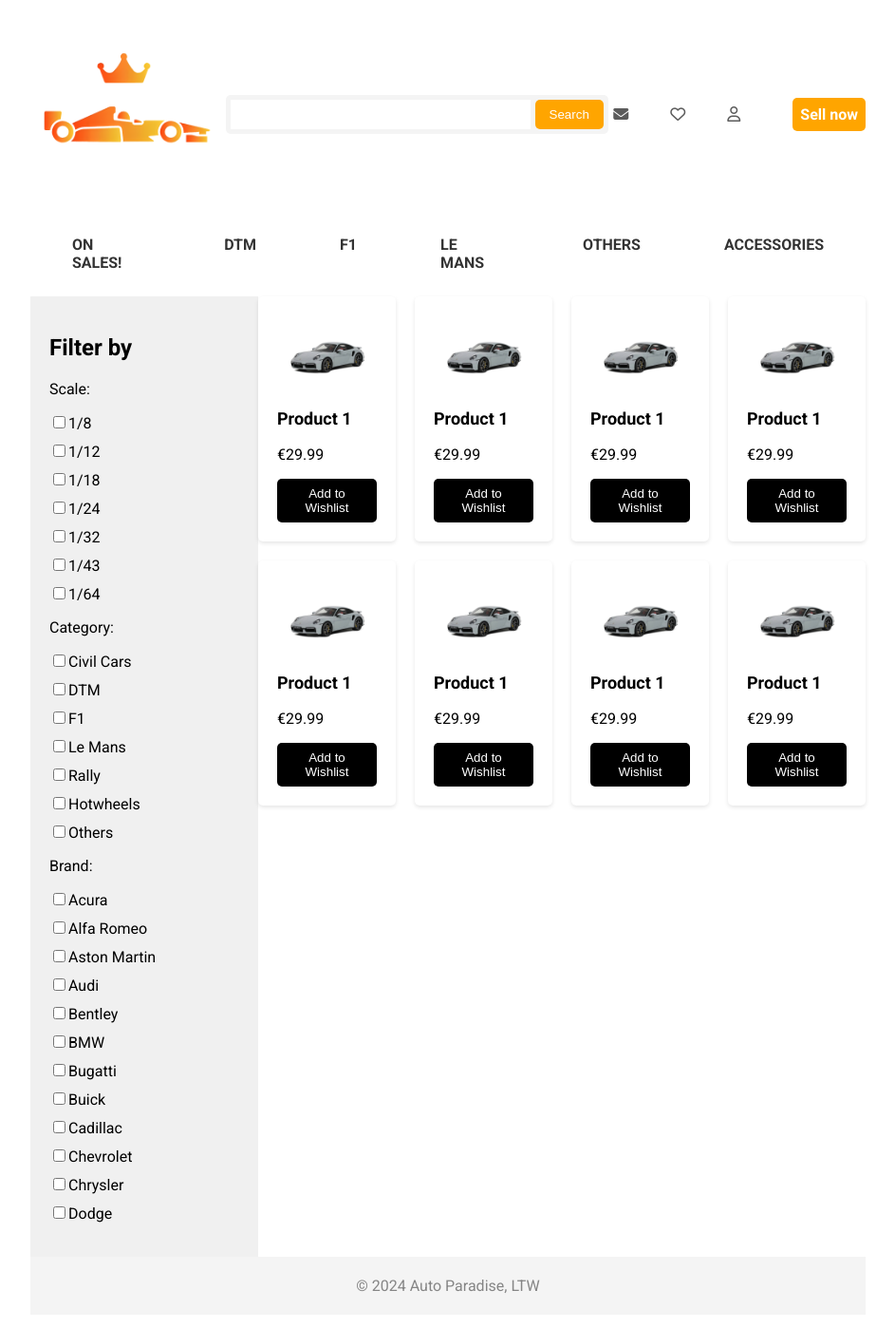
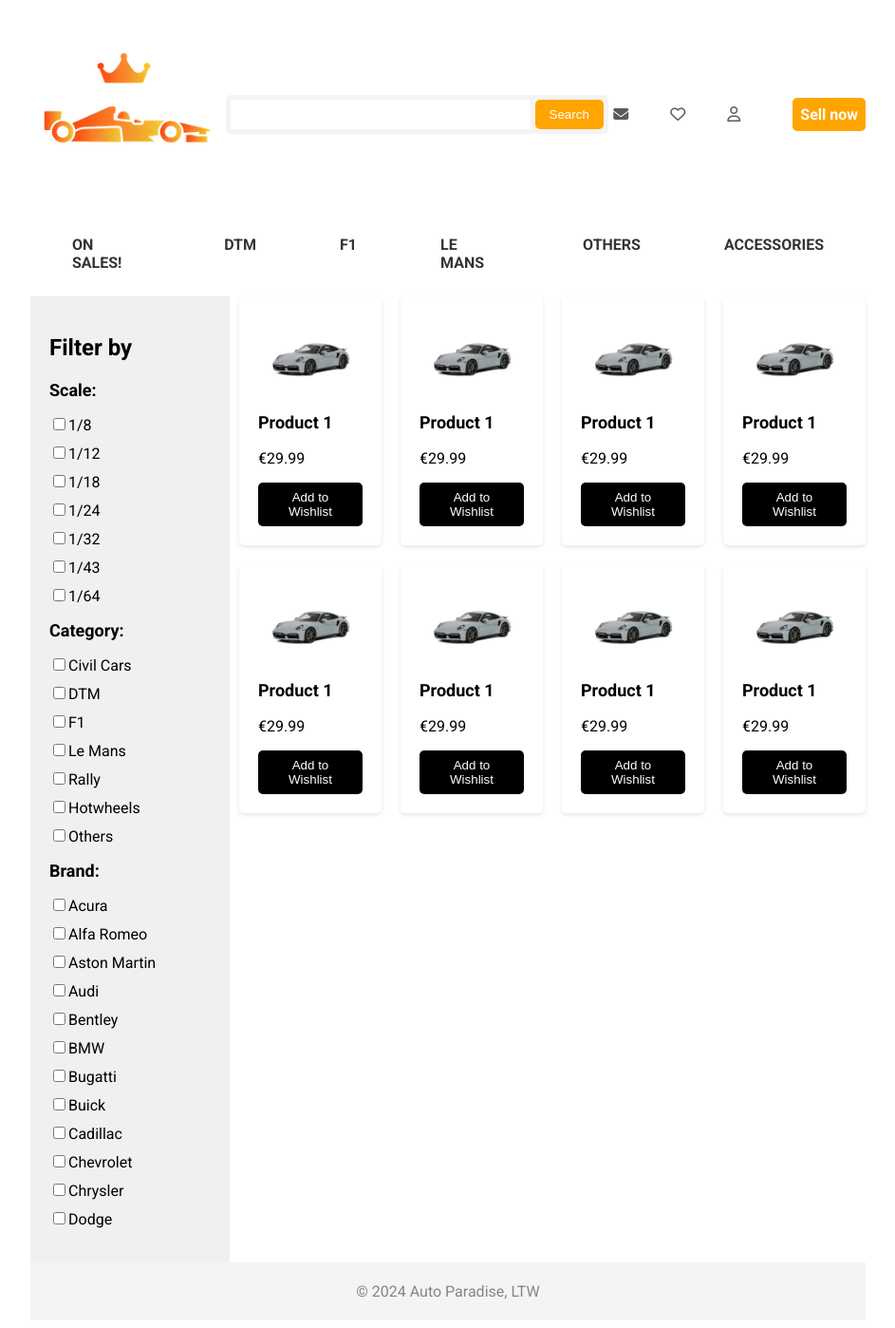
Before and after one commit to ricardoyang00/auto-paradise, a PHP site: page /search.html in a window 1280 px wide. Shown: the whole page at 95% size, without its empty margins (168-1111 px from the left). Before the commit the page ends 1362 px from the top, so only its background shows below. Run offline with PHP 8.4, Linux system fonts and the light colour scheme; some libraries are stand-ins or nearby versions.

Commit message:
fixed filter style

```diff
--- a/search.html
+++ b/search.html
@@ -36,12 +36,11 @@
             </ul>
         </nav>
       </header>
-
       <aside id="filter">
         <h1>Filter by</h1>
         <form id="filter-form" action="#" method="get">
             <div class="filter-option">
-                <label>Scale:</label>
+                <h2>Scale:</h2>
                 <ul>
                     <li><input type="checkbox" id="scale_1_8" name="scale" value="1/8"><label for="scale_1_8">1/8</label></li>
                     <li><input type="checkbox" id="scale_1_12" name="scale" value="1/12"><label for="scale_1_12">1/12</label></li>
@@ -53,7 +52,7 @@
                 </ul>
             </div>
             <div class="filter-option">
-                <label>Category:</label>
+                <h2>Category:</h2>
                 <ul>
                     <li><input type="checkbox" id="category_civil_cars" name="category" value="civil_cars"><label for="category_civil_cars">Civil Cars</label></li>
                     <li><input type="checkbox" id="category_dtm" name="category" value="dtm"><label for="category_dtm">DTM</label></li>
@@ -65,7 +64,7 @@
                 </ul>
             </div>
             <div class="filter-option">
-                <label>Brand:</label>
+                <h2>Brand:</h2>
                 <ul>
                     <li><input type="checkbox" id="acura" name="brand" value="Acura"><label for="acura">Acura</label></li>
                     <li><input type="checkbox" id="alfa_romeo" name="brand" value="Alfa Romeo"><label for="alfa_romeo">Alfa Romeo</label></li>
--- a/style.css
+++ b/style.css
@@ -187,7 +187,7 @@ footer {
 }
 
 #filter {
-    width: 200px;
+    width: 170px;
     float: left;
     padding: 20px;
     background-color: #f0f0f0;
@@ -201,8 +201,9 @@ footer {
         margin-bottom: 10px;
     }
 
-    label {
-        margin-bottom: 5px;
+    h2 {
+        font-size: large;
+        font-weight: bold;
     }
 }
 
```
